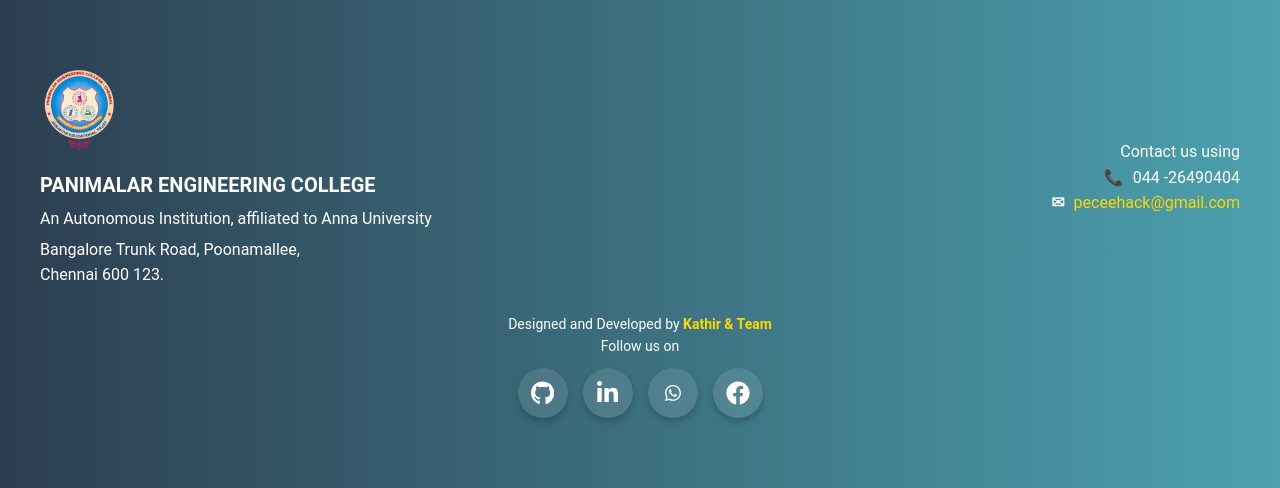
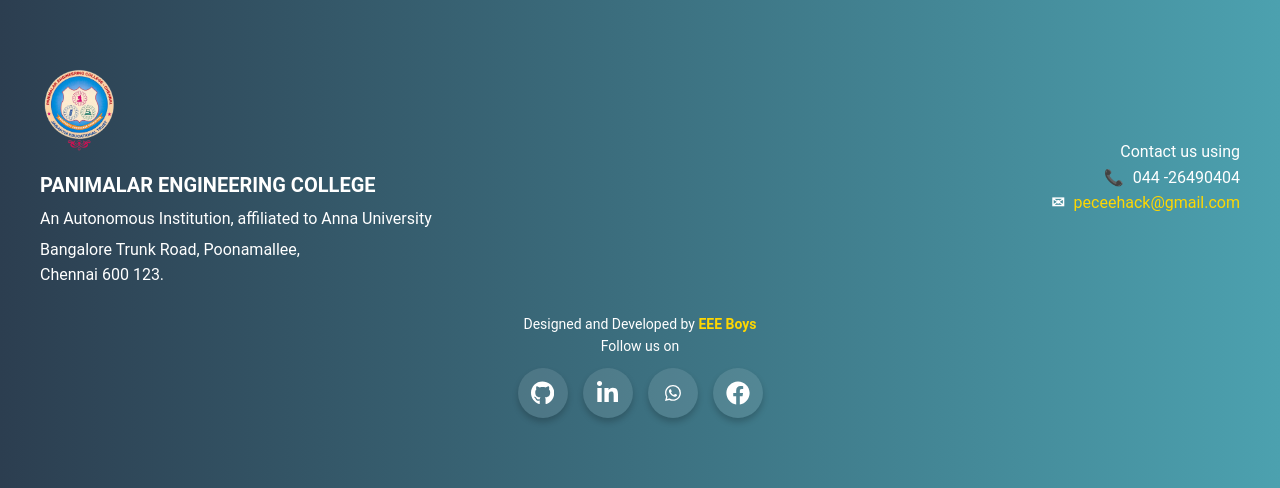
Before and after one commit to Kawin07/Hackathon-01, a Flask app: page /guidelines in a window 1280 px wide. Shown: the part 2791-3279 px from the top of the page. Run offline with Flask 3, Linux system fonts and the light colour scheme; parts of the project's set-up code (start-up, migrations or seed data) failed here and were passed over.

Commit message:
Update guidelines.html

```diff
--- a/templates/guidelines.html
+++ b/templates/guidelines.html
@@ -698,7 +698,7 @@ footer {
                 </div>
             </div>
             <div class="footer-bottom">
-                <p>Designed and Developed by <a href="#">Kathir & Team</a></p>
+                <p>Designed and Developed by <a href="#">EEE Boys</a></p>
                 <p>Follow us on</p>
                 <div class="card">
                     <a class="social-link1" href="#" title="GitHub">
```
